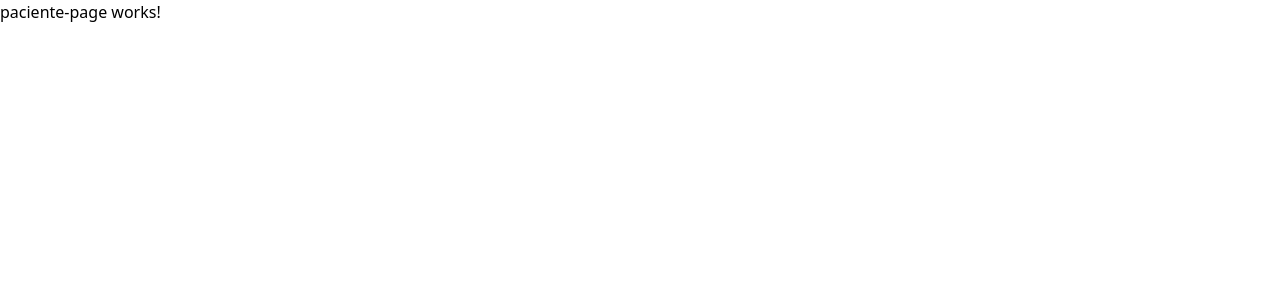
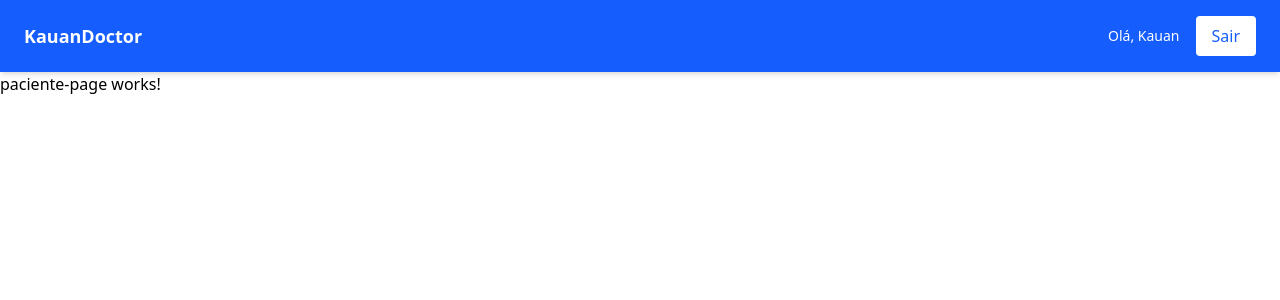
Before and after one commit to Dev-Souza/kauan_doctor_front, an Angular app: page /paciente in a window 1280 px wide. Shown: the top 300 px of the page. Built offline with nearby package versions, Linux system fonts and the light colour scheme.

Commit message:
feat: importando o header logado no paciente

```diff
--- a/src/app/pages/paciente-page/paciente-page.html
+++ b/src/app/pages/paciente-page/paciente-page.html
@@ -1 +1,2 @@
+<app-header-logado></app-header-logado>
 <p>paciente-page works!</p>
--- a/src/app/pages/paciente-page/paciente-page.ts
+++ b/src/app/pages/paciente-page/paciente-page.ts
@@ -1,8 +1,9 @@
 import { Component } from '@angular/core';
+import { HeaderLogado } from "../../components/headers/header-logado/header-logado";
 
 @Component({
   selector: 'app-paciente-page',
-  imports: [],
+  imports: [HeaderLogado],
   templateUrl: './paciente-page.html',
   styleUrl: './paciente-page.css'
 })
```
